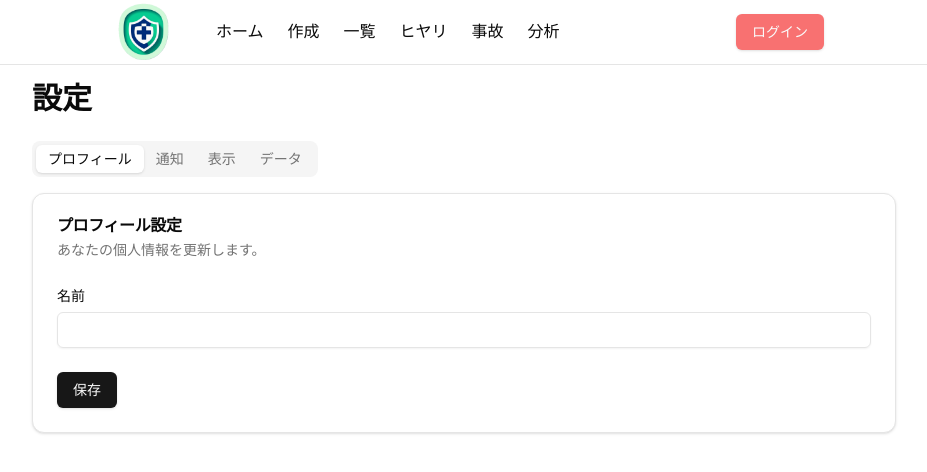
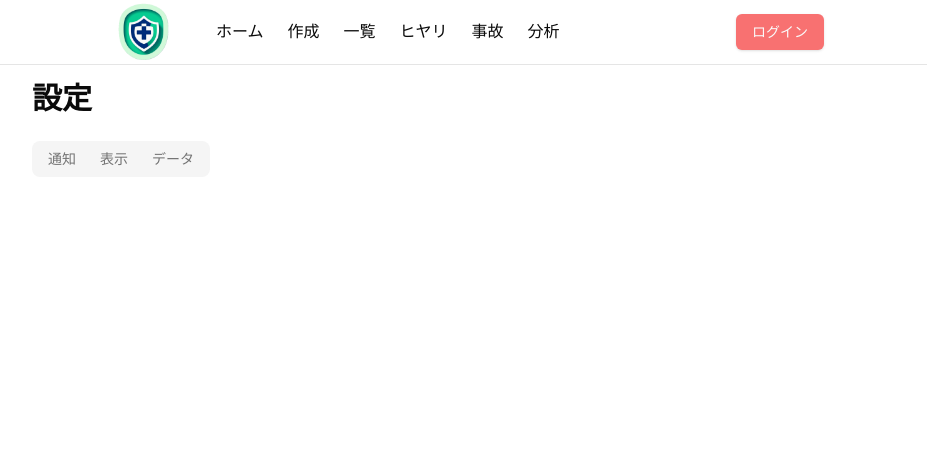
Before and after one commit to jiri0521/air-report, a Next.js app: page /settings in a window 1280 px wide. Shown: the top 472 px of the page, without its empty margins (176-1103 px from the left). Built offline with nearby package versions, Linux system fonts and the light colour scheme; no server answers.

Commit message:
edit profile-page

```diff
--- a/components/setting.tsx
+++ b/components/setting.tsx
@@ -110,31 +110,11 @@ export default function SettingsPage() {
 
       <Tabs defaultValue="profile" className="space-y-4">
         <TabsList>
-          <TabsTrigger value="profile">プロフィール</TabsTrigger>
           <TabsTrigger value="notifications">通知</TabsTrigger>
           <TabsTrigger value="display">表示</TabsTrigger>
           <TabsTrigger value="data">データ</TabsTrigger>
           {session?.user.role === 'ADMIN' && <TabsTrigger value="permissions">権限</TabsTrigger>}
         </TabsList>
-
-        <TabsContent value="profile">
-          <Card className='dark:border-gray-700'>
-            <CardHeader>
-              <CardTitle>プロフィール設定</CardTitle>
-              <CardDescription>あなたの個人情報を更新します。</CardDescription>
-            </CardHeader>
-            <CardContent className="space-y-4 dark:border-gray-700">
-              <div className="space-y-1">
-                <Label htmlFor="name">名前</Label>
-                <Input id="name" value={name} onChange={(e) => setName(e.target.value)} className='dark:border-gray-700'/>
-              </div>
-            </CardContent>
-            <CardFooter>
-              <Button onClick={handleSave}>保存</Button>
-            </CardFooter>
-          </Card>
-        </TabsContent>
-
         <TabsContent value="notifications">
           <Card className='dark:border-white'>
             <CardHeader>
```
